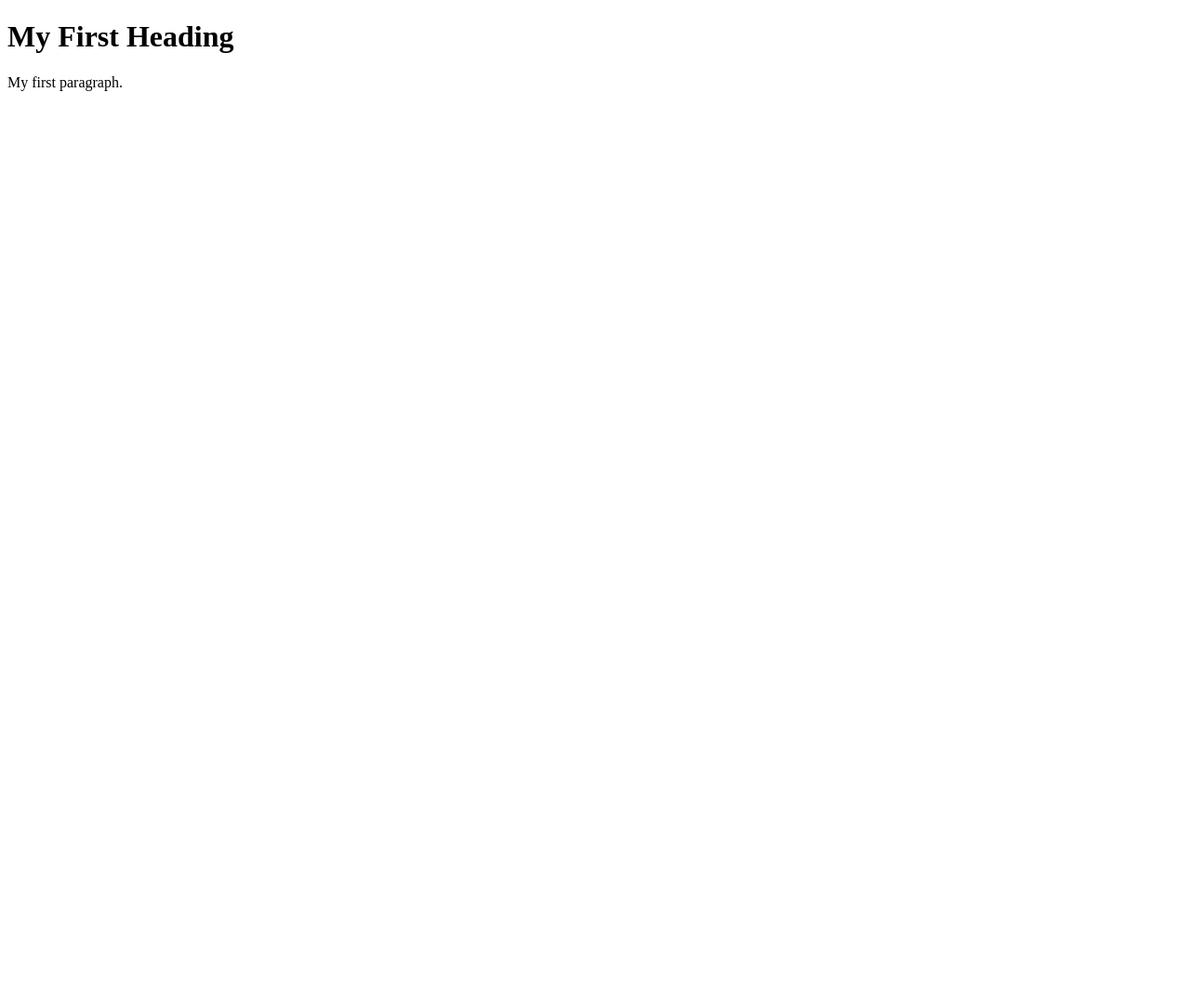
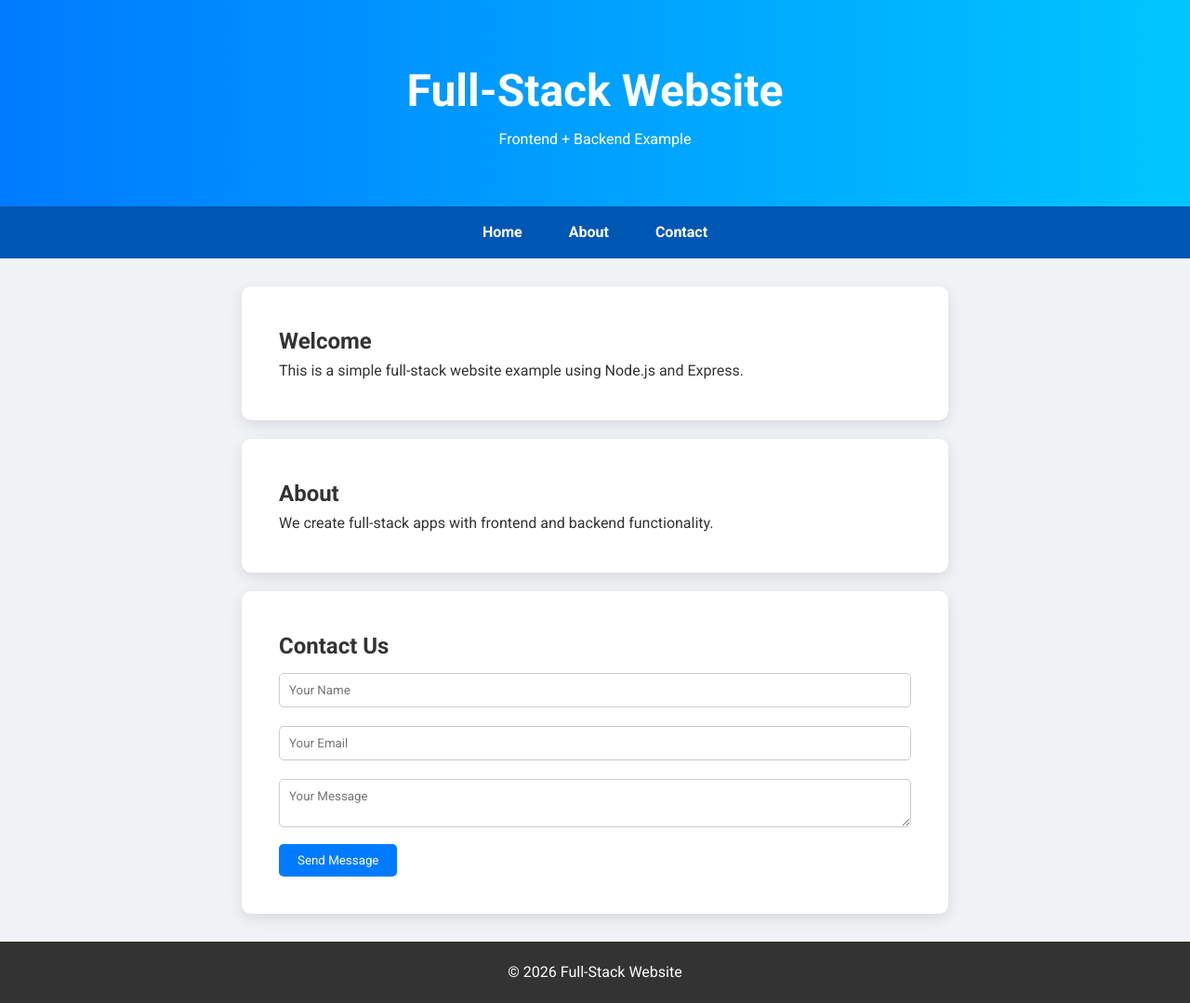
Before and after one commit to babu7171/jenkins-docker-demo, a plain HTML site: page index.html in a window 1280 px wide. Shown: the whole page at 93% size. Before the commit the page ends 800 px from the top, so only its background shows below. Drawn offline with Linux system fonts and the light colour scheme.

Commit message:
Update index.html

```diff
--- a/index.html
+++ b/index.html
@@ -1,9 +1,92 @@
 <!DOCTYPE html>
-<html>
+<html lang="en">
+<head>
+<meta charset="UTF-8">
+<meta name="viewport" content="width=device-width, initial-scale=1.0">
+<title>Full-Stack Website</title>
+<link href="https://fonts.googleapis.com/css2?family=Roboto:wght@400;700&display=swap" rel="stylesheet">
+<style>
+* { margin:0; padding:0; box-sizing:border-box; font-family: 'Roboto', sans-serif; }
+body { background:#f0f2f5; color:#333; line-height:1.6; }
+header { background: linear-gradient(90deg,#007bff,#00c6ff); color:white; text-align:center; padding:60px 20px; }
+header h1 { font-size:3em; }
+nav { display:flex; justify-content:center; background:#0056b3; }
+nav a { color:white; padding:15px 25px; text-decoration:none; font-weight:bold; transition:0.3s; }
+nav a:hover { background:#004494; }
+main { max-width:800px; margin:30px auto; padding:0 20px; }
+section { background:white; padding:40px; margin-bottom:20px; border-radius:10px; box-shadow:0 5px 15px rgba(0,0,0,0.1); }
+section img { max-width:100%; border-radius:10px; margin-bottom:20px; }
+.btn { display:inline-block; padding:10px 25px; background:#007bff; color:white; text-decoration:none; border-radius:5px; transition:0.3s; }
+.btn:hover { background:#0056b3; }
+footer { background:#333; color:white; text-align:center; padding:20px 0; margin-top:30px; }
+form input, form textarea { width:100%; padding:10px; margin:10px 0; border-radius:5px; border:1px solid #ccc; }
+form button { padding:10px 20px; background:#007bff; color:white; border:none; border-radius:5px; cursor:pointer; }
+form button:hover { background:#0056b3; }
+</style>
+</head>
 <body>
 
-<h1>My First Heading</h1>
-<p>My first paragraph.</p>
+<header>
+  <h1>Full-Stack Website</h1>
+  <p>Frontend + Backend Example</p>
+</header>
+
+<nav>
+  <a href="#home">Home</a>
+  <a href="#about">About</a>
+  <a href="#contact">Contact</a>
+</nav>
+
+<main>
+  <section id="home">
+    <h2>Welcome</h2>
+    <p>This is a simple full-stack website example using Node.js and Express.</p>
+  </section>
+
+  <section id="about">
+    <h2>About</h2>
+    <p>We create full-stack apps with frontend and backend functionality.</p>
+  </section>
+
+  <section id="contact">
+    <h2>Contact Us</h2>
+    <form id="contactForm">
+      <input type="text" name="name" placeholder="Your Name" required>
+      <input type="email" name="email" placeholder="Your Email" required>
+      <textarea name="message" placeholder="Your Message" required></textarea>
+      <button type="submit">Send Message</button>
+    </form>
+    <p id="responseMsg"></p>
+  </section>
+</main>
+
+<footer>
+  &copy; 2026 Full-Stack Website
+</footer>
+
+<script>
+const form = document.getElementById('contactForm');
+const responseMsg = document.getElementById('responseMsg');
+
+form.addEventListener('submit', async (e) => {
+    e.preventDefault();
+    const formData = new FormData(form);
+    const data = Object.fromEntries(formData);
+
+    try {
+        const response = await fetch('/contact', {
+            method: 'POST',
+            headers: { 'Content-Type': 'application/json' },
+            body: JSON.stringify(data)
+        });
+        const result = await response.json();
+        responseMsg.textContent = result.message;
+        form.reset();
+    } catch(err) {
+        responseMsg.textContent = 'Error sending message!';
+    }
+});
+</script>
 
 </body>
 </html>
```
